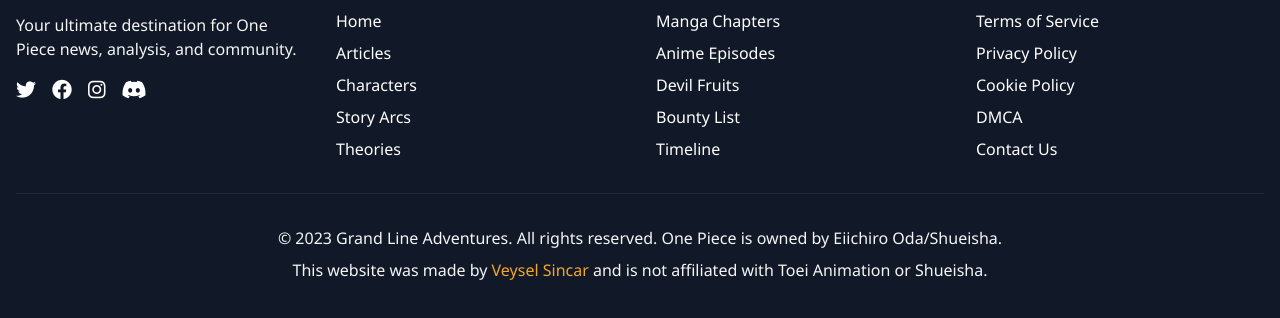
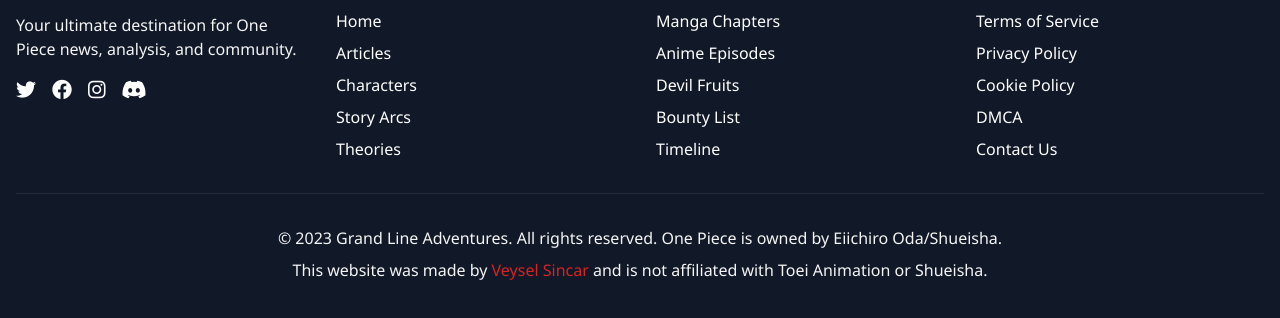
Before and after one commit to vsincar/OPBlogWebsite, a plain HTML site: page index.html in a window 1280 px wide. In both pictures the pointer is over the link "Veysel Sincar". Shown: the part 4110-4428 px from the top of the page. Drawn offline with nearby package versions, Linux system fonts and the light colour scheme.

Commit message:
"Added CSS styles for about link hover and no other changes"

```diff
--- a/css/main.css
+++ b/css/main.css
@@ -143,6 +143,9 @@ div span {
 }
 .credit-vs {
   color: var(--secondary);
+}
+#about a:hover {
+  color: var(--primary);
 }
 .jolly-roger {
   animation: float 3s ease-in-out infinite;
```
